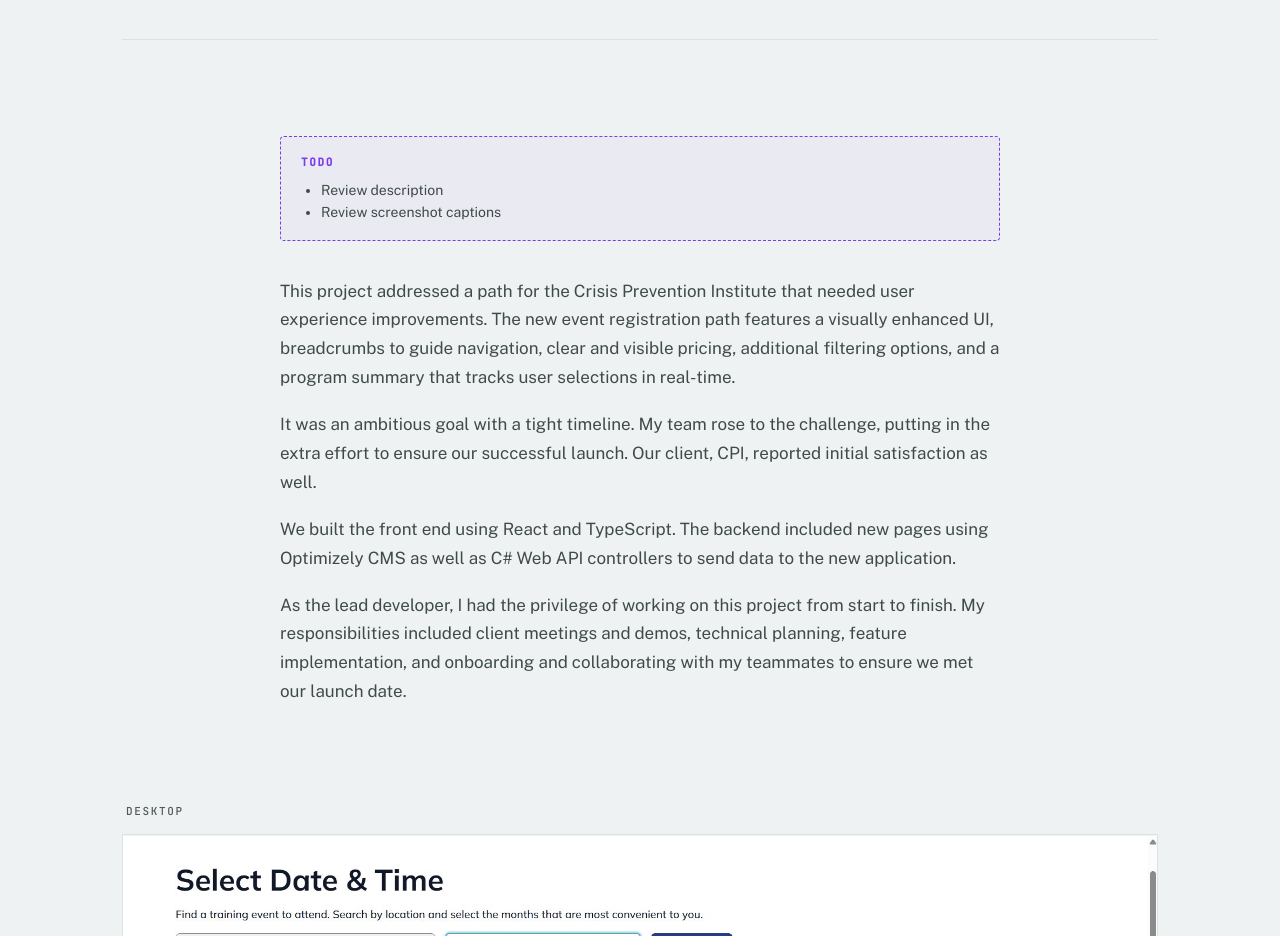
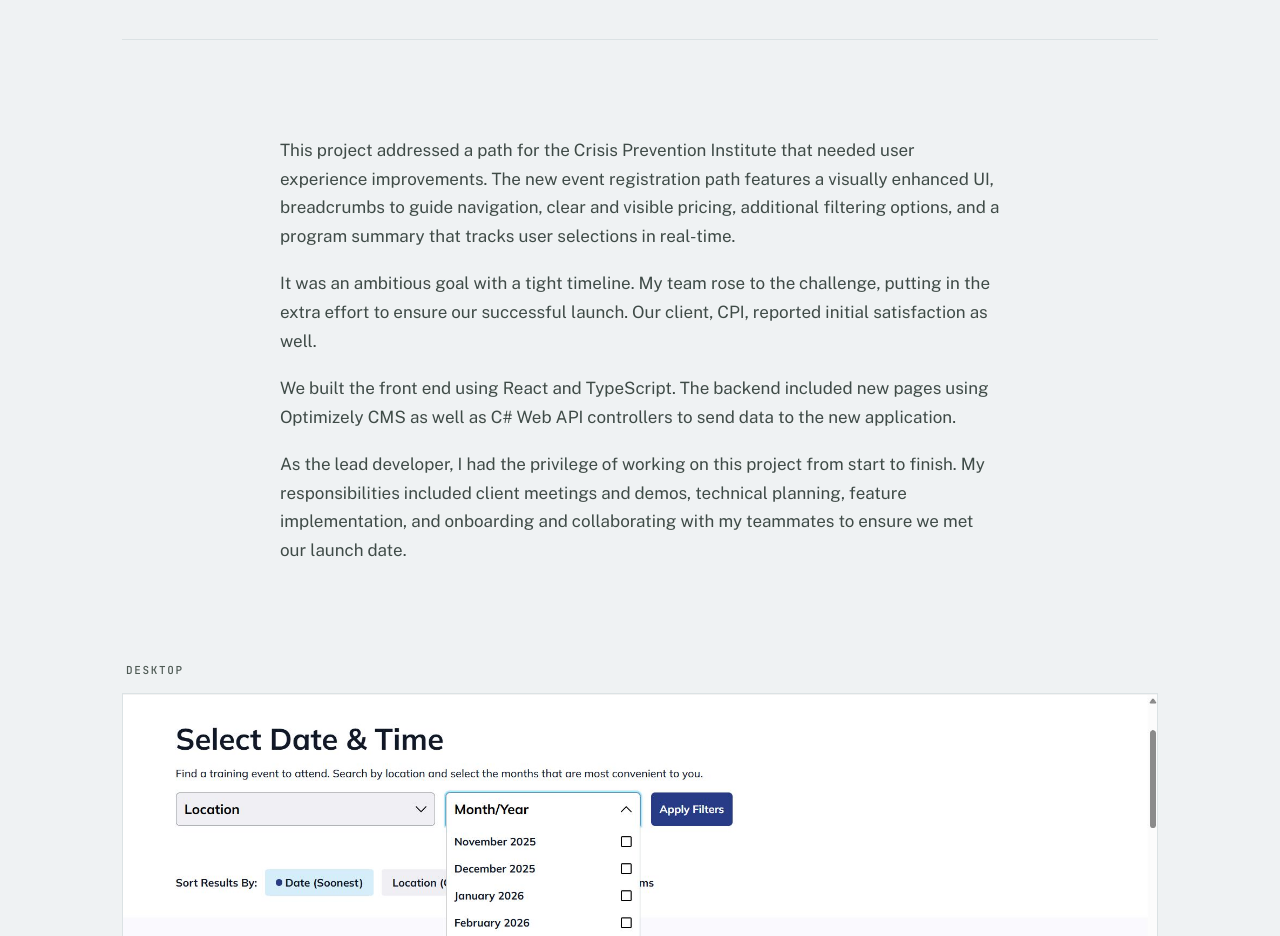
Before and after one commit to SameenaK/sameenak.github.io, a plain HTML site: page cpi-detail.html in a window 1280 px wide. Shown: the part 1340-2276 px from the top of the page. Drawn offline with nearby package versions, Linux system fonts and the light colour scheme.

Commit message:
Remove todo section from CPI detail page

```diff
--- a/cpi-detail.html
+++ b/cpi-detail.html
@@ -460,14 +460,6 @@ footer.site-footer {
   </section>
 
   <section class="project-body prose-container">
-    <aside class="todo-note">
-      <span class="todo-note-label">Todo</span>
-      <ul>
-        <li>Review description</li>
-        <li>Review screenshot captions</li>
-      </ul>
-    </aside>
-
     <p>This project addressed a path for the Crisis Prevention Institute that needed user experience improvements. The new event registration path features a visually enhanced UI, breadcrumbs to guide navigation, clear and visible pricing, additional filtering options, and a program summary that tracks user selections in real-time.</p>
 
     <p>It was an ambitious goal with a tight timeline. My team rose to the challenge, putting in the extra effort to ensure our successful launch. Our client, CPI, reported initial satisfaction as well.</p>
```
